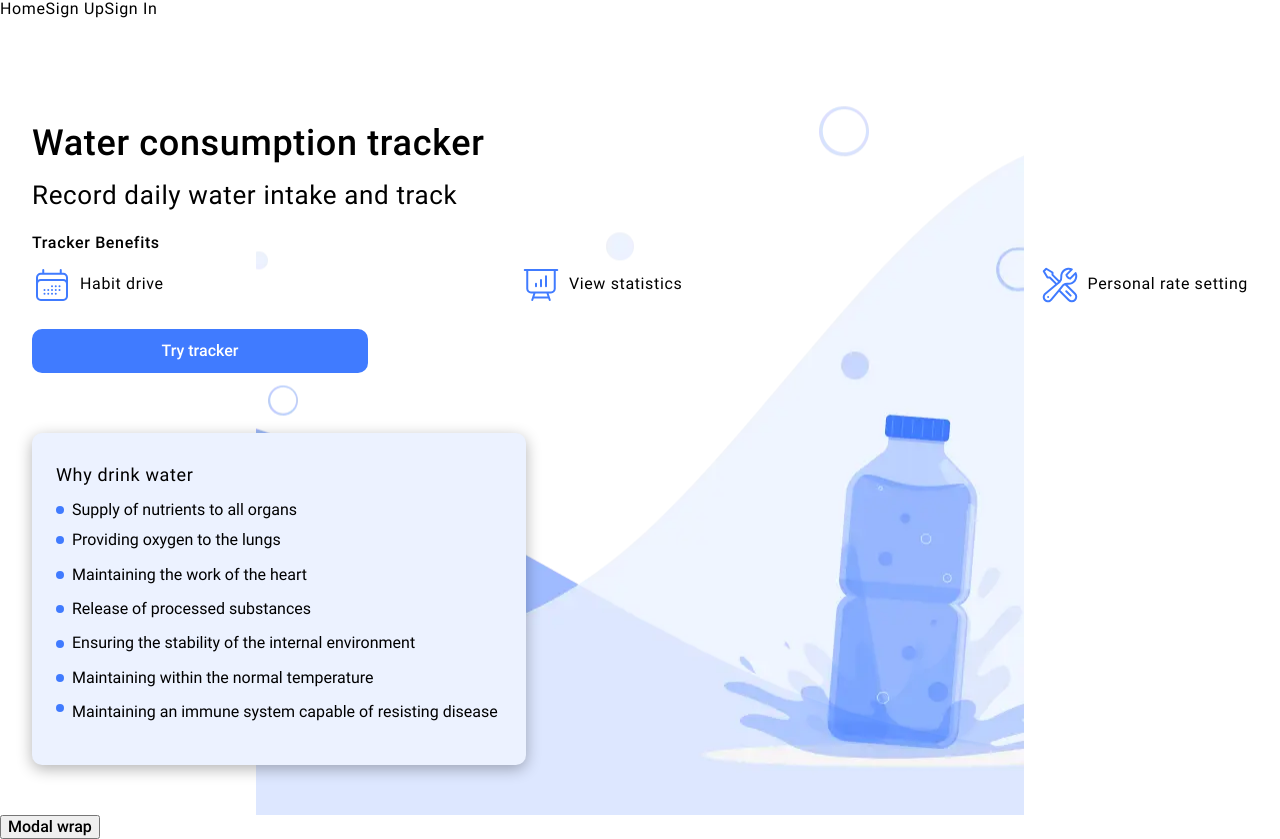
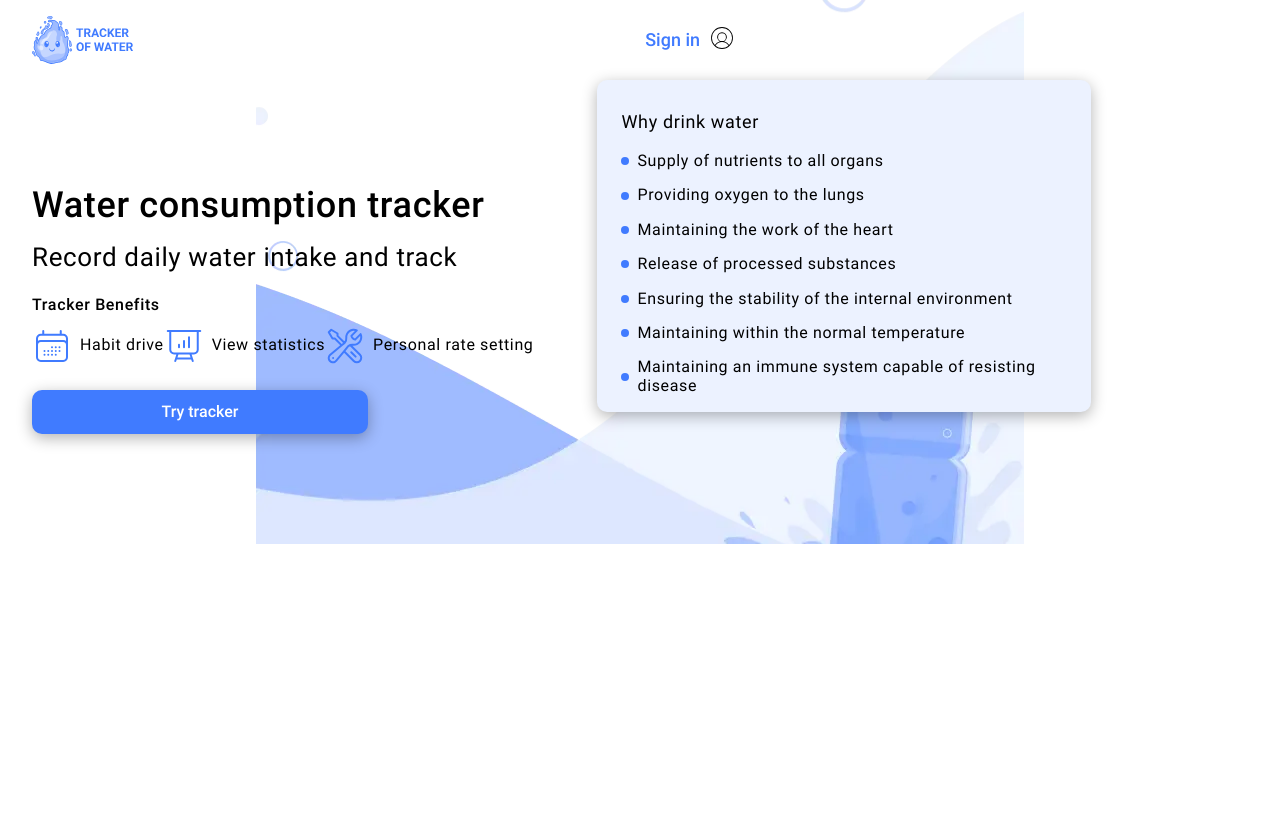
Before and after one commit to MaxsimJSDeveloper/binary-shift, a React (Vite) app: page / in a window 1280 px wide. After the commit the page ends 800 px from the top, so only its background shows below. Built offline with nearby package versions, Linux system fonts and the light colour scheme.

Commit message:
header-add

```diff
--- a/src/App.jsx
+++ b/src/App.jsx
@@ -4,37 +4,19 @@ import { Route, Routes } from "react-router-dom";
 import "./App.css";
 import Modal from "./components/Modal/Modal.jsx";
 import MainPage from "./pages/MainPage";
-import Navigation from "./components/Navigation/Navigation";
 import SignIn from "./pages/SignInPage";
 import SignUp from "./pages/SignUpPage";
 import NotFoundPage from "./pages/NotFoundPage/NotFoundPage";
 
 function App() {
-  const [isModalOpen, setIsModalOpen] = useState(false);
-
-  const handleOpenModal = () => {
-    setIsModalOpen(true);
-  };
-
-  const handleCloseModal = () => {
-    setIsModalOpen(false);
-  };
-
   return (
     <>
-      <Navigation />
       <Routes>
         <Route path="/" element={<MainPage />} />
         <Route path="/signup" element={<SignUp />} />
         <Route path="/signin" element={<SignIn />} />
         <Route path="*" element={<NotFoundPage />} />
       </Routes>
-
-      <button onClick={handleOpenModal}>Modal wrap</button>
-
-      <Modal isOpen={isModalOpen} onClose={handleCloseModal}>
-        <h2>Тут передайте те що вам треба</h2>
-      </Modal>
     </>
   );
 }
--- a/src/components/WaterСonsumptionTracker/WaterСonsumptionTracker.module.css
+++ b/src/components/WaterСonsumptionTracker/WaterСonsumptionTracker.module.css
@@ -1,130 +1,131 @@
+/* Mobile styles (max-width: 767px) */
 @media (max-width: 767px) {
   .background {
-    padding-left: 20px;
-    padding-right: 20px;
+    padding: 0 20px;
   }
-  .icon {
-    width: 32px;
-    height: 32px;
-    vertical-align: middle;
-    margin-right: 8px;
-  }
+
   .component {
-    padding-left: 20px;
-    padding-right: 20px;
+    padding: 0 20px;
     font-family: "Roboto";
   }
+
   .header {
     padding-top: 126px;
     font-weight: 700;
-    letter-spacing: 0;
     font-size: 28px;
     line-height: 32px;
   }
+
   .secondHeader {
     padding-top: 16px;
     font-weight: 400;
     font-size: 24px;
     line-height: 30px;
   }
+
   .trackerBenefits {
+    padding: 24px 0 12px;
     font-weight: 500;
+    font-size: 18px;
     line-height: 20px;
-    padding-top: 24px;
-    padding-bottom: 12px;
-    letter-spacing: 0;
-    font-size: 18px;
   }
-  .trackerItemAdd {
-    padding-top: 22px;
-    padding-bottom: 22px;
-  }
+
   .ulTrackerBenefits {
     padding-bottom: 24px;
   }
+
+  .trackerItemAdd {
+    padding: 22px 0;
+  }
+
+  .icon {
+    width: 32px;
+    height: 32px;
+    margin-right: 8px;
+    vertical-align: middle;
+  }
+
   .btn {
     width: 280px;
-    padding-top: 9px;
-    padding-bottom: 9px;
+    padding: 9px 0;
     border-radius: 10px;
     border: none;
     background-color: #407bff;
     color: #fff;
     margin-bottom: 40px;
-  }
-  .btn:hover {
     cursor: pointer;
     box-shadow: 0px 4px 15px rgba(0, 0, 0, 0.3);
   }
 }
+
+/* Tablet styles (min-width: 768px) */
 @media (min-width: 768px) {
   .background {
-    padding-left: 32px;
-    padding-right: 32px;
+    padding: 0 32px;
   }
+
   .header {
     padding-top: 104px;
+    font-size: 36px;
     line-height: 42px;
-    font-size: 36px;
   }
+
   .secondHeader {
-    padding-top: 16px;
-    padding-bottom: 24px;
+    padding: 16px 0 24px;
     font-weight: 400;
     font-size: 26px;
     line-height: 30px;
   }
+
   .trackerBenefits {
     padding-bottom: 12px;
     font-weight: 500;
   }
+
   .ulTrackerBenefits {
     display: flex;
-    flex-direction: row;
+    justify-content: space-between;
     align-items: center;
-    justify-content: space-between;
     padding-bottom: 24px;
   }
+
   .icon {
     width: 40px;
     height: 40px;
+    margin-right: 8px;
     vertical-align: middle;
-    margin-right: 8px;
   }
+
   .btn {
     width: 336px;
     height: 44px;
-    padding-top: 9px;
-    padding-bottom: 9px;
+    padding: 9px 0;
     border-radius: 10px;
     border: none;
     background-color: #407bff;
     color: #fff;
     margin-bottom: 60px;
-  }
-  .btn:hover {
     cursor: pointer;
     box-shadow: 0px 4px 15px rgba(0, 0, 0, 0.3);
   }
 }
 
+/* Desktop styles (min-width: 1440px) */
 @media (min-width: 1440px) {
   .background {
     padding-left: 216px;
     padding-right: 81px;
   }
+
   .header {
     padding-top: 140px;
   }
-  .trackerBenefits {
-    padding-bottom: 12px;
-    font-weight: 500;
-  }
+
   .ulTrackerBenefits {
     display: flex;
     flex-direction: column;
-    align-items: start;
+    align-items: flex-start;
+    gap: 16px;
     padding-bottom: 24px;
-    gap: 16px;
   }
 }
--- a/src/components/WhyDrinkWater/WhyDrinkWater.module.css
+++ b/src/components/WhyDrinkWater/WhyDrinkWater.module.css
@@ -1,87 +1,75 @@
 .background {
-  margin-right: 20px;
-  margin-left: 20px;
+  margin: 0 20px;
   background-color: #ecf2ff;
   border-radius: 10px;
-  padding-top: 24px;
-  padding-left: 16px;
-  padding-bottom: 24px;
+  padding: 24px 16px;
 }
+
 .whyDrink {
   padding-bottom: 12px;
   line-height: 20px;
   font-size: 18px;
   font-weight: 400;
 }
+
+.ulWhyDrink {
+  list-style-type: none;
+  padding: 0;
+}
+
 .ulWhyDrink li {
   position: relative;
-  padding-left: 20px;
-  padding-right: 16px;
+  padding: 8px 16px;
 }
-.liElements {
-  padding-top: 8px;
-  padding-bottom: 8px;
+
+.ulWhyDrink li::before {
+  content: ""; /* Контент для псевдоэлемента (маркер) */
+  position: absolute; /* Абсолютное позиционирование для маркера */
+  left: 0; /* Расположение маркера слева */
+  top: 50%; /* Выравнивание маркера по вертикали */
+  transform: translateY(-50%); /* Центрирование маркера по вертикали */
+  width: 8px; /* Размер маркера */
+  height: 8px; /* Размер маркера */
+  background-color: #407bff; /* Синий цвет маркера */
+  border-radius: 50%; /* Делаем маркер круглым */
 }
-.ulWhyDrink li::before {
-  content: ""; /* Контент для псевдоелемента (маркер) */
-  position: absolute; /* Абсолютне позиціонування для маркера */
-  left: 0px; /* Розташування маркера зліва */
-  top: 50%; /* Вирівнювання маркера по вертикалі */
-  transform: translateY(-50%); /* Центрування маркера по вертикалі */
-  width: 8px; /* Розмір маркера */
-  height: 8px; /* Розмір маркера */
-  background-color: #407bff; /* Синій колір маркера */
-  border-radius: 50%; /* Робимо маркер круглим */
+
+.liTop {
+  padding: 4px 0; /* Упрощаем padding */
 }
-.liTop {
-  padding-top: 4px;
-  padding-bottom: 4px;
+
+.liBot {
+  padding-top: 8px; /* Упрощаем padding */
 }
+
 .liFonts {
   font-size: 16px;
 }
+
+/* Медиа-запросы */
 @media (max-width: 767px) {
   .bottleIcon {
-    display: none; /* Приховуємо іконку при ширині екрану 767px і менше */
+    display: none; /* Прячем иконку при ширине экрана 767px и меньше */
   }
 }
 
 @media (min-width: 768px) {
   .background {
-    margin-right: 32px;
-    margin-left: 32px;
-    background-color: #ecf2ff;
-    border-radius: 10px;
-    padding-top: 32px;
-    padding-left: 24px;
-    padding-right: 24px;
-    padding-bottom: 50px;
+    margin: 0 32px; /* Упрощаем margin */
+    padding: 32px 24px 50px; /* Упрощаем padding */
     width: 494px;
     height: 332px;
-    box-shadow: 0px 4px 15px rgba(0, 0, 0, 0.3);
+    box-shadow: 0 4px 15px rgba(0, 0, 0, 0.3);
   }
-  .liFonts {
-    font-size: 16px;
-    line-height: 20px;
-    font-weight: 400;
-  }
+
   .ulWhyDrink li {
-    padding-right: 0px;
-    letter-spacing: 0em;
-  }
-  .ulWhyDrink li {
-    position: relative;
-    padding-left: 16px;
-  }
-  .liBot {
-    padding-top: 8px;
+    padding-right: 0; /* Убираем правый отступ */
   }
 }
+
 @media (min-width: 1440px) {
   .background {
-    margin-top: 174px;
-    padding-bottom: 0;
-    margin-left: 0;
-    margin-right: 0;
+    margin: 174px 0 0 0; /* Упрощаем margin */
+    padding-bottom: 0; /* Убираем нижний padding */
   }
 }
--- a/src/pages/MainPage.jsx
+++ b/src/pages/MainPage.jsx
@@ -2,12 +2,16 @@ import WhyDrinkWater from "../components/WhyDrinkWater/WhyDrinkWater";
 import WaterConsumptionTracker from "../components/WaterСonsumptionTracker/WaterСonsumptionTracker.jsx";
 
 import css from "./MainPage.module.css";
+import Header from "../components/Header/Header.jsx";
 
 export default function MainPage() {
   return (
     <div className={css.background}>
-      <WaterConsumptionTracker />
-      <WhyDrinkWater />
+      <Header />
+      <div className={css.wrap}>
+        <WaterConsumptionTracker />
+        <WhyDrinkWater />
+      </div>
     </div>
   );
 }
--- a/src/pages/MainPage.module.css
+++ b/src/pages/MainPage.module.css
@@ -1,3 +1,7 @@
+.wrap {
+  display: flex;
+}
+
 @media (max-width: 767px) {
   .background {
     background-image: url(../img/mobile/background-main-page.webp);
@@ -37,7 +41,6 @@
     background-repeat: no-repeat;
     background-position: center calc(368px - 260px), bottom;
     height: 900px;
-    display: flex;
   }
 }
 @media (min-width: 1440px) and (min-resolution: 192dpi),
--- a/src/pages/SignInPage.jsx
+++ b/src/pages/SignInPage.jsx
@@ -1,9 +1,10 @@
-import React from "react";
 import SignIn from "../components/SignIn/SignIn";
+import Header from "../components/Header/Header";
 
 function SignInPage() {
   return (
     <div>
+      <Header />
       <SignIn />
     </div>
   );
--- a/src/pages/SignUpPage.jsx
+++ b/src/pages/SignUpPage.jsx
@@ -1,9 +1,10 @@
-import React from "react";
 import SignUp from "../components/SignUp/SignUp";
+import Header from "../components/Header/Header";
 
 function SignUpPage() {
   return (
     <div>
+      <Header />
       <SignUp />
     </div>
   );
```
